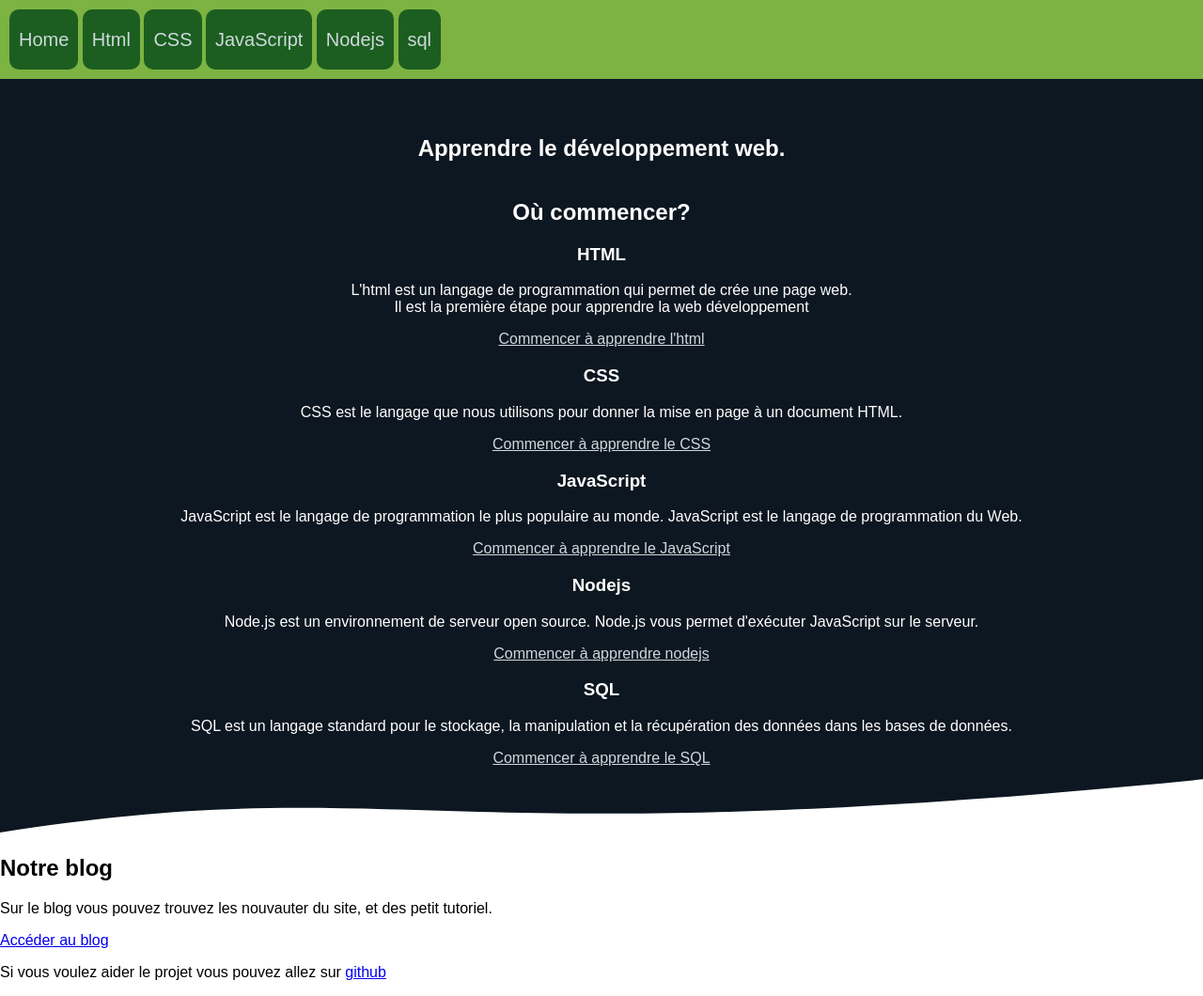
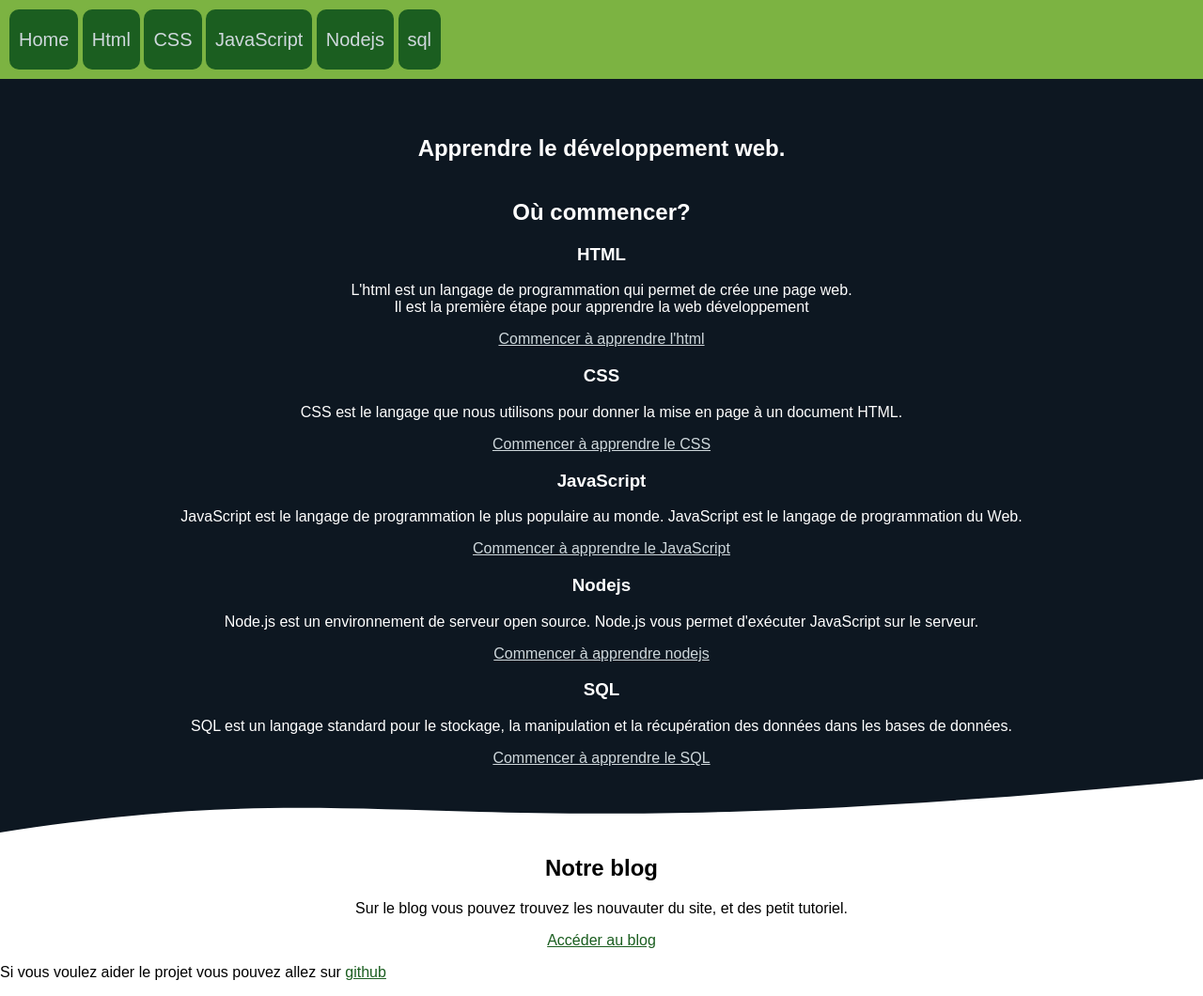
Before and after one commit to AugustinMauroy/learn-web-dev, a website: page content/Index.html in a window 1280 px wide. Shown: the whole page at 94% size. Drawn offline with Linux system fonts and the light colour scheme; files that its build step writes are made by us from their sources.

Commit message:
Feat(styel): Update for index

```diff
--- a/src/css/style.css
+++ b/src/css/style.css
@@ -54,6 +54,16 @@ article{
 article>*{
     padding-left: 10px;
 }
+section{
+    text-align: center;
+}
+a {
+    color: #1B5E20;
+}
+a:hover {
+    color: #7CB342;
+}
+
 
 /*Responsive size*/
 /* Extra small devices (phones, 600px and down) */
```
